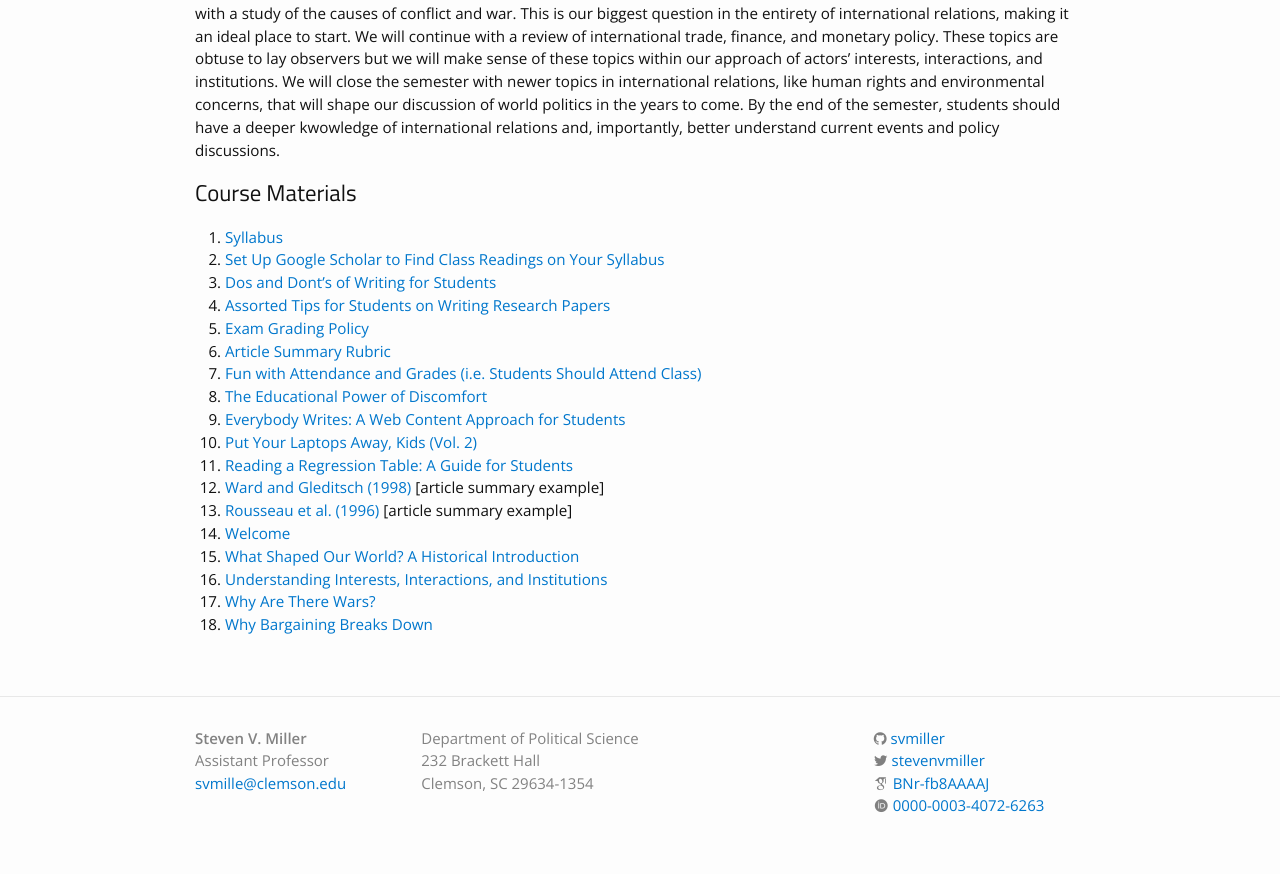
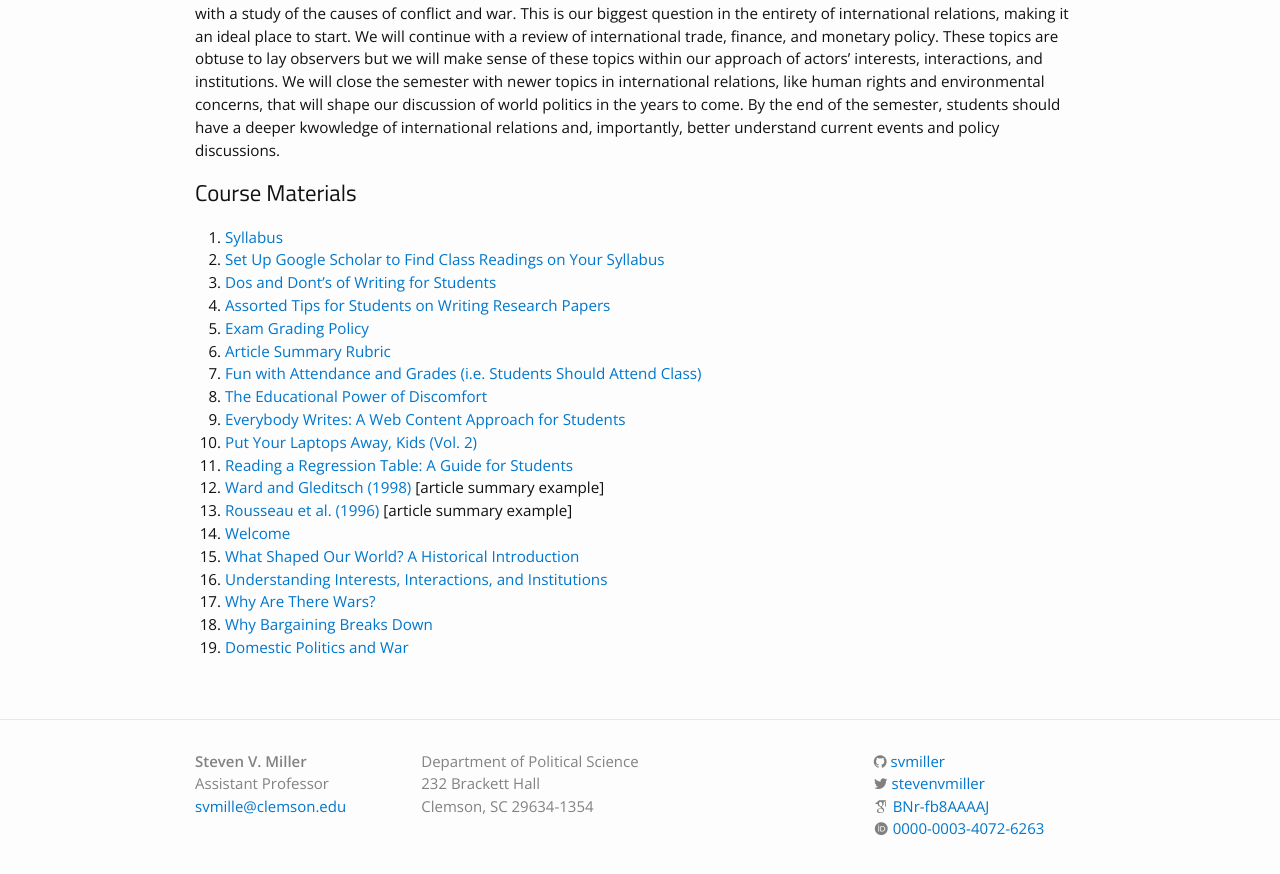
Before and after one commit to svmiller/svmiller.github.io, a Jekyll site: the page built from teaching/posc-1020.md, in a window 1280 px wide and 900 px high, scrolled down 607 px. Shown: the top 874 px of the window. Built offline with Jekyll 4.4.1, drawn with Linux system fonts in a browser that asks for light colours; nearby versions of some CDN libraries; some web fonts are replaced.

Commit message:
add lectures from 01.30.2018

```diff
--- a/teaching/posc-1020.md
+++ b/teaching/posc-1020.md
@@ -28,6 +28,7 @@ This introductory-level course will survey several core topics in the study of i
 16. [Understanding Interests, Interactions, and Institutions](https://www.dropbox.com/s/mbq8emmkmckqc9g/posc1020-lecture-iii.pdf?dl=0)
 17. [Why Are There Wars?](https://www.dropbox.com/s/encr8j1vbssy1nz/posc1020-lecture-war-1.pdf?dl=0)
 18. [Why Bargaining Breaks Down](https://www.dropbox.com/s/tm5zq5dsbdvqxkj/posc1020-lecture-war-2.pdf?dl=0)
+19. [Domestic Politics and War](https://www.dropbox.com/s/j8vhvyl8cdaswrw/posc1020-lecture-domestic-politics-1.pdf?dl=0)
 
 <!-- 14. [Welcome](https://www.dropbox.com/s/zlqai195eiv3chy/posc1020-lecture-welcome.pdf?dl=0)
 15. [What Shaped Our World? A Historical Introduction](https://www.dropbox.com/s/9gtnmyc86kjuc9u/posc1020-lecture-historical-intro.pdf?dl=0)
```
Also changed, not shown: teaching/posc-3610.md (+1 -0 lines).
